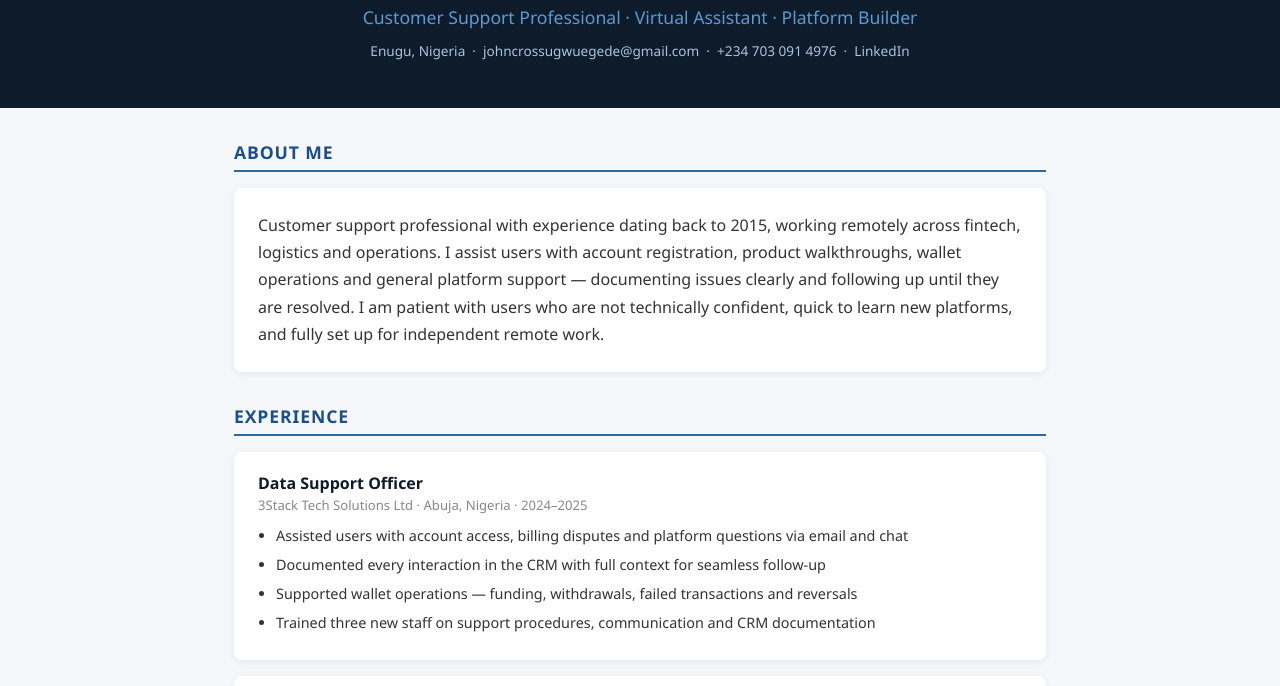
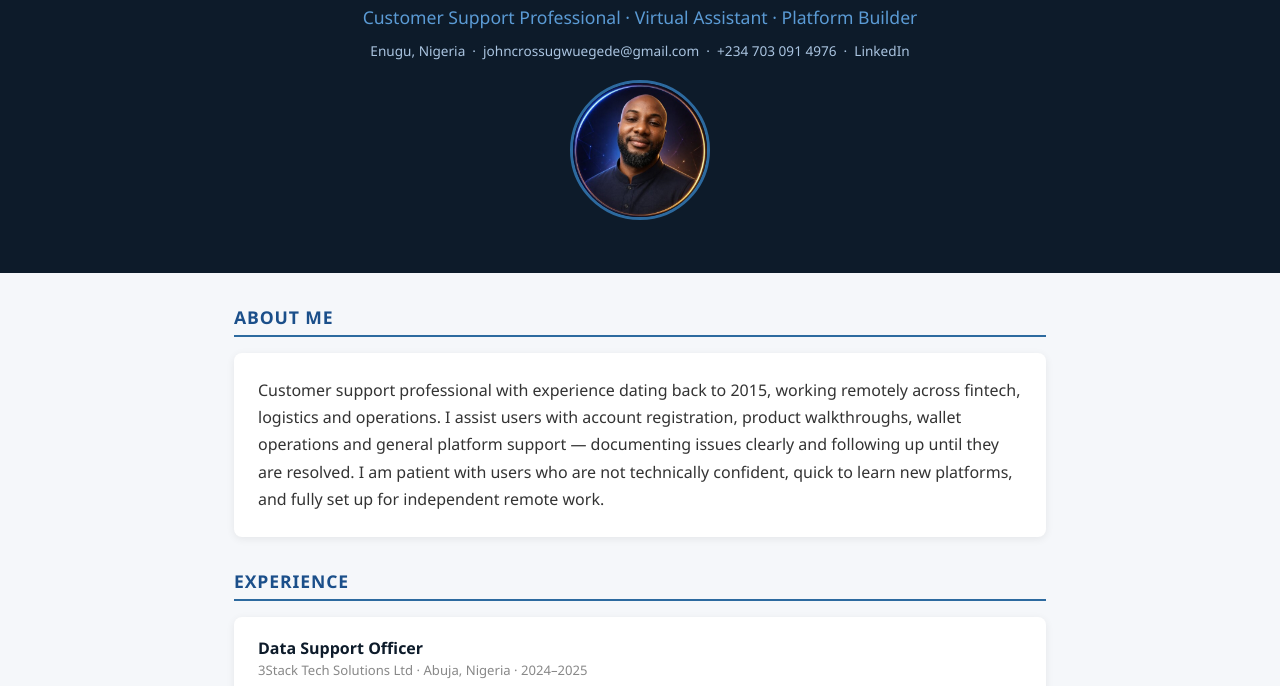
Before and after one commit to johncrossu/johncrossu.github.io, a plain HTML site: page index.html in a window 1280 px wide. Shown: the part 94-780 px from the top of the page. Drawn offline with Linux system fonts and the light colour scheme.

Commit message:
Add photo to header

```diff
--- a/index.html
+++ b/index.html
@@ -42,6 +42,7 @@ Enugu, Nigeria &nbsp;·&nbsp;
 +234 703 091 4976 &nbsp;·&nbsp;
 <a href="https://linkedin.com/in/johncrossugwuegede">LinkedIn</a>
 </p>
+<div style="margin-top:20px"><img src="photo.jpg" alt="Johncross Ugwuegede" style="width:140px;height:140px;border-radius:50%;border:3px solid #2d6a9f;object-fit:cover"></div>
 </header>
 
 <section>
```
